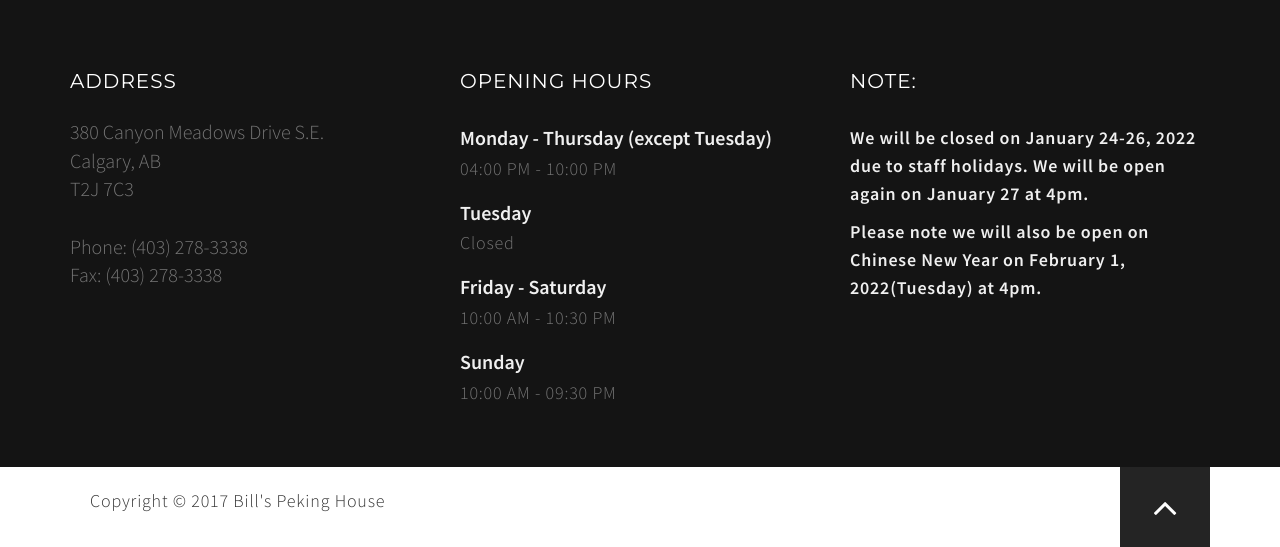
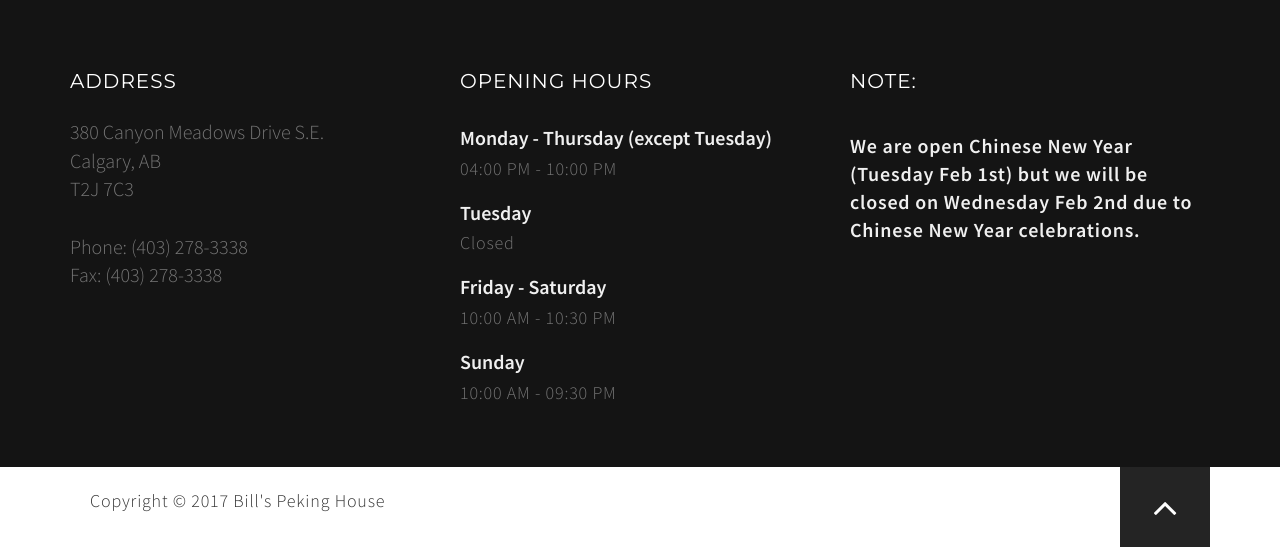
Before and after one commit to LeoLamCY/billspeking, a plain HTML site: page index.html in a window 1280 px wide. Shown: the part 5827-6374 px from the top of the page. Drawn offline with Linux system fonts and the light colour scheme.

Commit message:
Update index.html

```diff
--- a/index.html
+++ b/index.html
@@ -475,7 +475,7 @@
                 </div>
                 <div class="col-md-4 col-sm-4">
                     <h3>Note:</h3>
-                    <strong><p>We will be closed on January 24-26, 2022 due to staff holidays. We will be open again on January 27 at 4pm.</p><p>Please note we will also be open on Chinese New Year on February 1, 2022(Tuesday) at 4pm.</p></strong>
+                    <strong><p>We are open Chinese New Year (Tuesday Feb 1st) but we will be closed on Wednesday Feb 2nd due to Chinese New Year celebrations.</strong>
                 </div>
             </div>
         </div>
```
